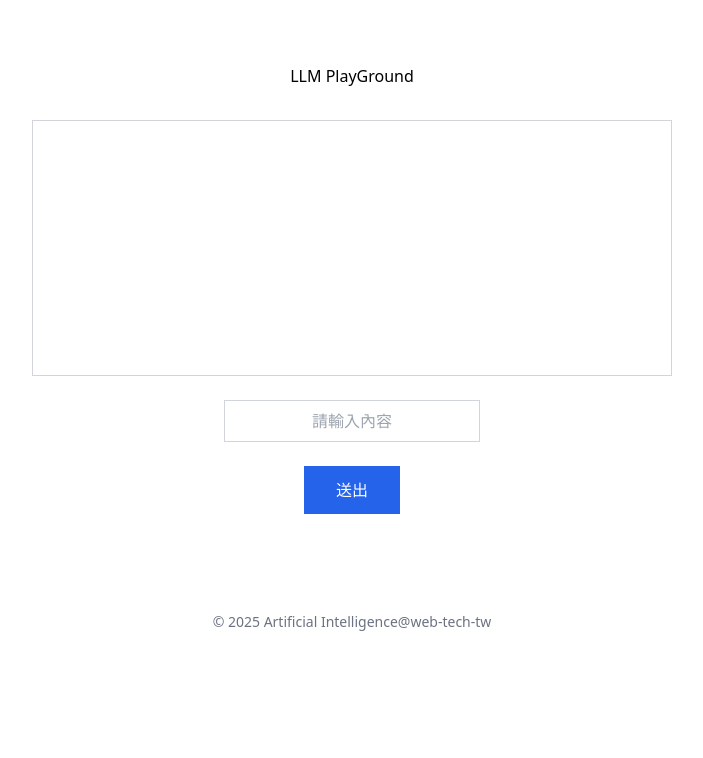
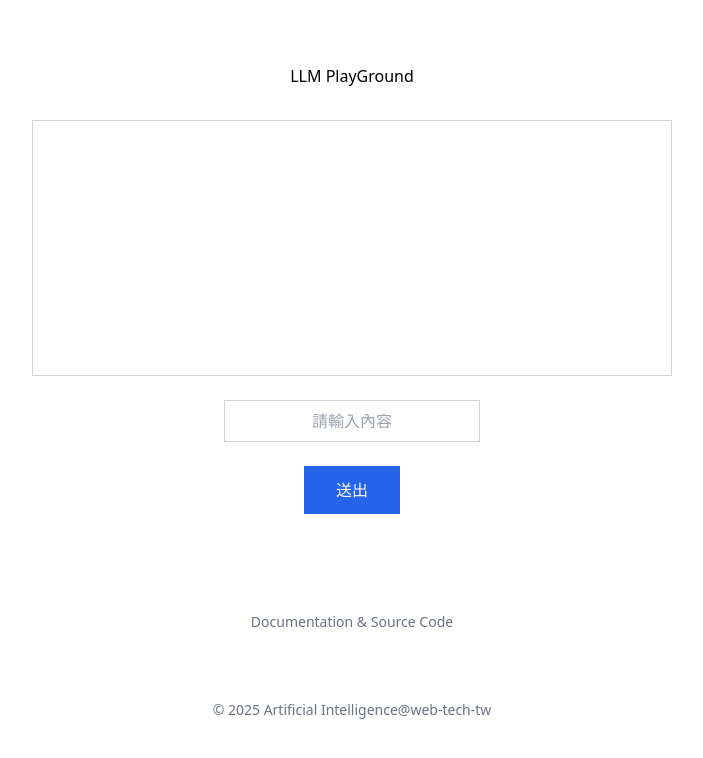
Before and after one commit to ai-tech-tw/openai, a website: page docs/index.html in a window 1280 px wide. Shown: the whole page, without its empty margins (288-991 px from the left). Drawn offline with nearby package versions, Linux system fonts and the light colour scheme.

Commit message:
feat(docs): add repository link

```diff
--- a/docs/index.html
+++ b/docs/index.html
@@ -70,6 +70,11 @@
                 </div>
             </form>
         </div>
+        <div class="text-center py-8 text-sm leading-6 text-gray-500">
+            <a href="https://github.com/ai-tech-tw/openai" target="_blank" class="hover:text-gray-600">
+                Documentation &amp; Source Code
+            </a>
+        </div>
         <footer class="text-center py-8 text-sm leading-6 text-gray-500">
             &copy;
             <span x-text="year"></span>
```
